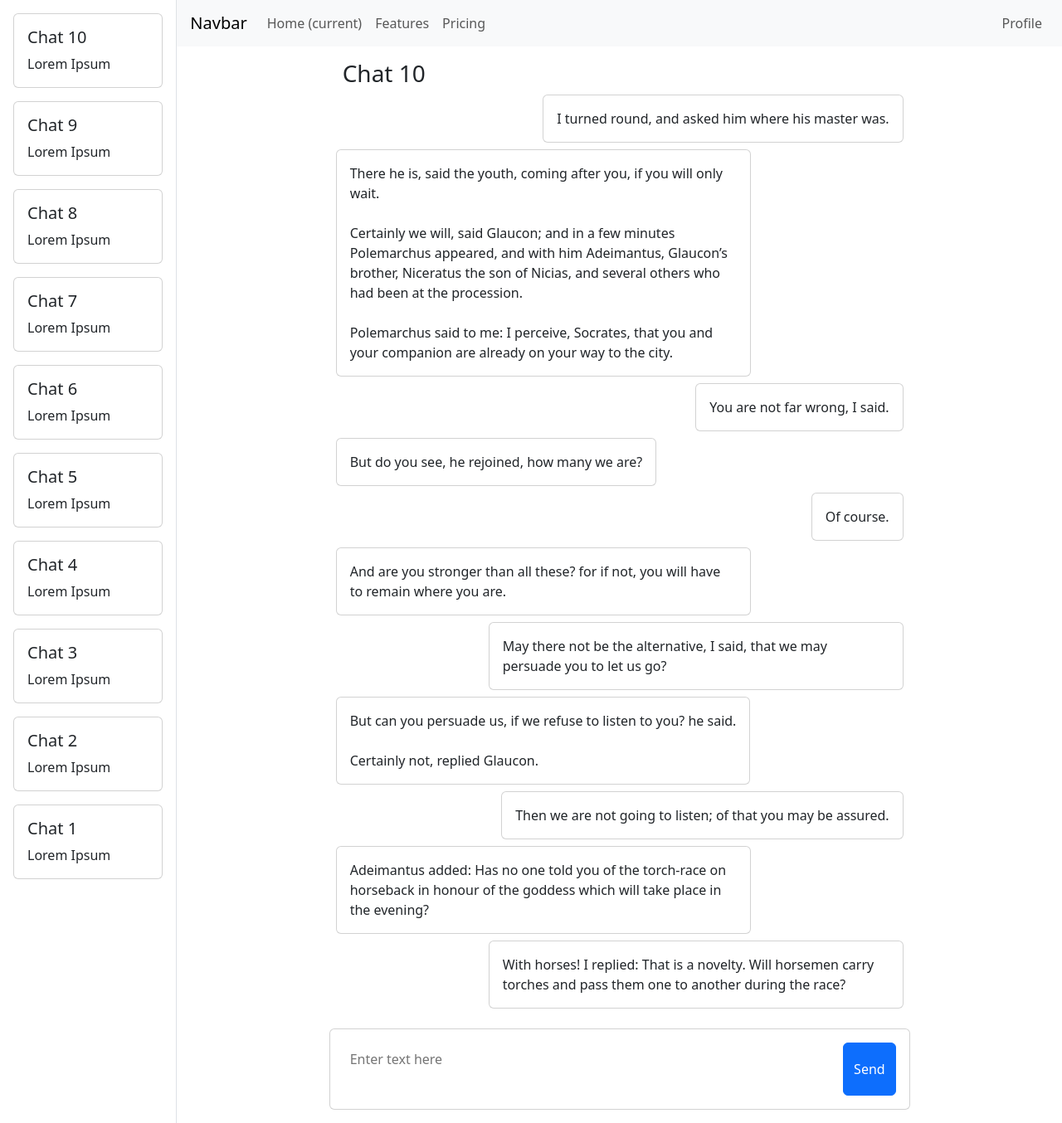
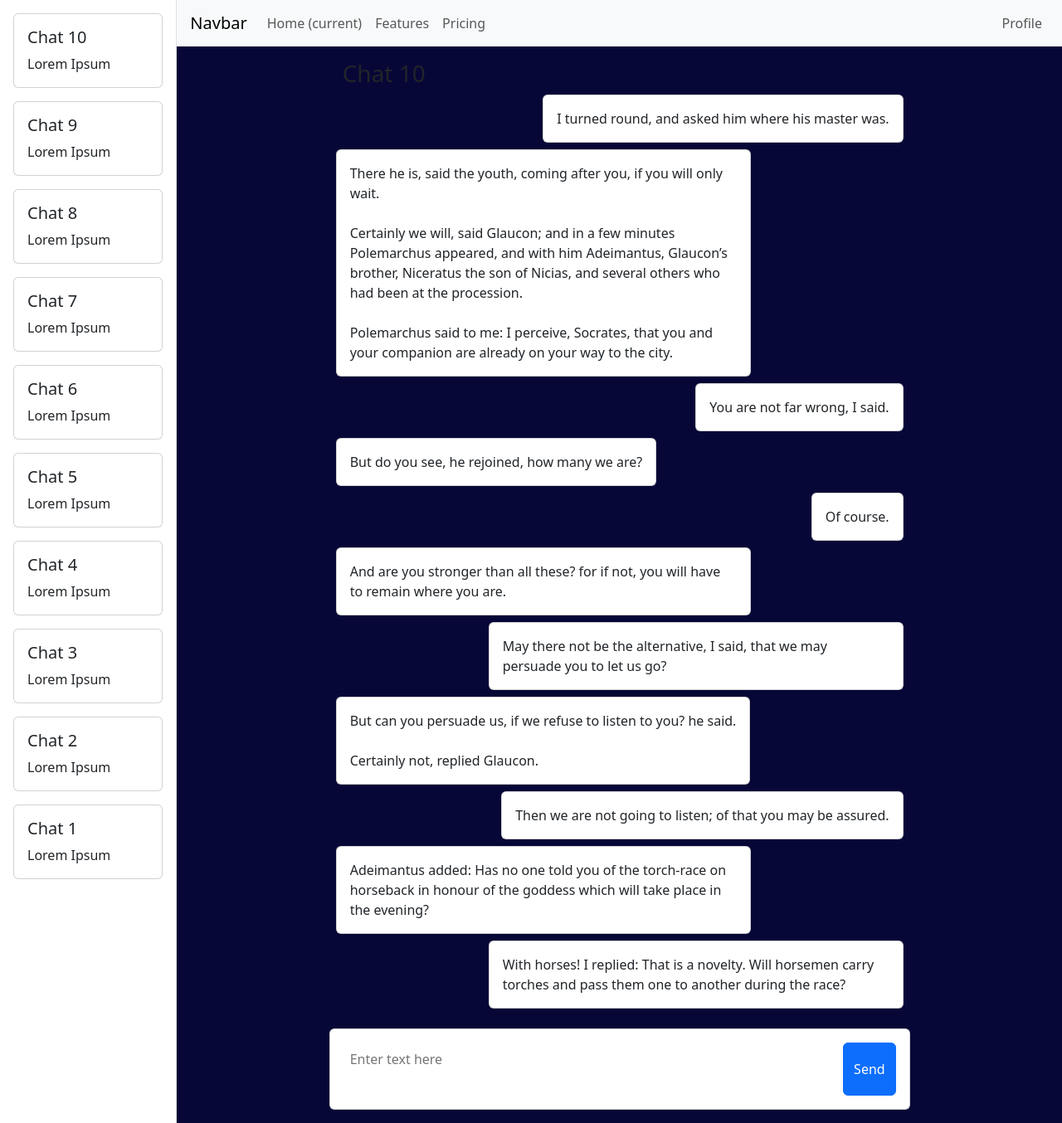
Before and after one commit to UCCS-SP25-CS4300-CS5300-1/Group-7-Spring-2025, a Django app: page /demo/ in a window 1280 px wide. Shown: the whole page at 83% size. Run offline with Django 5.2, Linux system fonts and the light colour scheme.

Commit message:
More css changes

```diff
--- a/active_interview_backend/active_interview_app/static/demo.css
+++ b/active_interview_backend/active_interview_app/static/demo.css
@@ -1,5 +1,13 @@
+:root {
+	--deep-ocean: #070737;
+    --shallows: #64C0F5;
+    --rapids: #6492F5;
+    --reef: #073638;
+}
+
 html, body {
     height: 100%;
+    background-color: var(--deep-ocean);
     /* overflow: hidden;  */
 }
 .overflow-y-auto {
@@ -11,6 +19,7 @@
     width: 100%;
     display: flex;
     flex-direction: column;
+    background-color: var(--deep-ocean);
 }
 .inner-chat-container {
     max-width: 700px;
@@ -19,9 +28,13 @@
     display: flex;
     min-height: 0;
     flex-direction: column;
+    background-color: var(--deep-ocean);
 }
 .bubbles-container {
     overflow: hidden;
+}
+.navbar {
+    background-color: var(--reef);
 }
 /* .chatbox {
     width: 100%;
@@ -46,3 +59,6 @@
     max-width: 500px;
     width: auto;
 }
+h3 {
+    color: white;
+}
```
